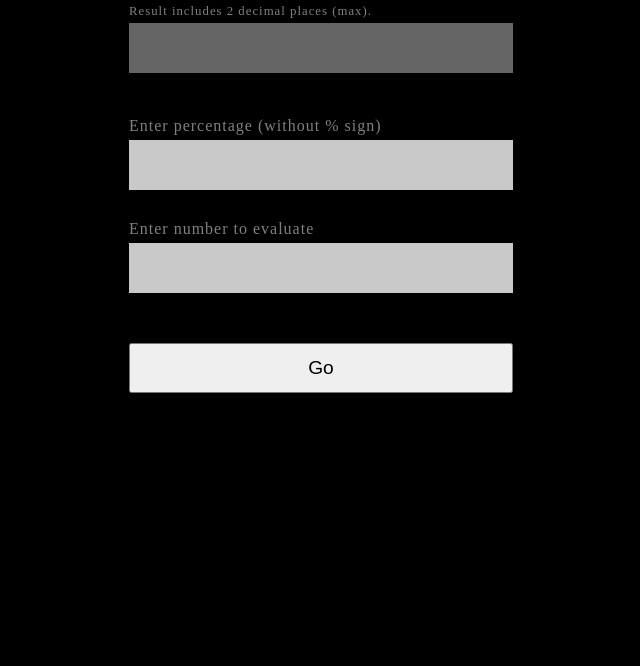
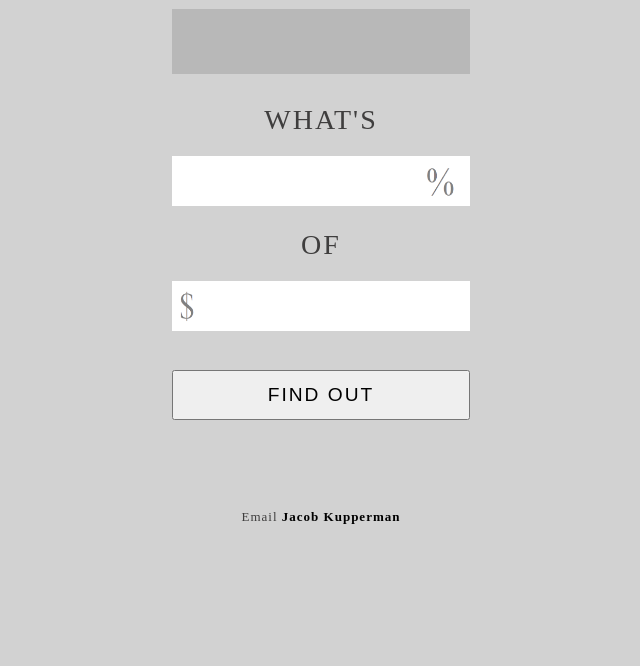
Before and after one commit to Jake2872/percent-calculator-javascript, a plain HTML site: page index.html in a window 1280 px wide. Shown: the part 156-822 px from the top of the page, without its empty margins (319-959 px from the left). Before the commit the page ends 800 px from the top, so only its background shows below. Drawn offline with Linux system fonts and the light colour scheme.

Commit message:
Updated user experience and interface after feedback
I received user feedback that the wording is confusing for a person who doesn't know how to calculate percent. One user said they always ask Siri to calculate percent. I redesigned it so it would be almost as simple or natural as asking a voice assistant.

```diff
--- a/index.html
+++ b/index.html
@@ -14,24 +14,26 @@
 
 	    <h1>Percent Calculator</h1>
 
-<p id="small-font">Result includes 2 decimal places &lpar;max&rpar;.</p>
+
 
 <p id="resultsDisplay"></p>
 <form action="" method="post">
 
-
+  <p class="text__whats-percent">What&#39;s </p>
  <label for="percent">Enter percentage &lpar;without &percnt; sign&rpar;</label>
   <input type="text" id="percent" name="percent" autocomplete="off">
 
-
-  <label for="prePercent">Enter number to evaluate</label>
+   <p class="text__whats-percent">Of</p>
+  <label for="prePercent">Enter number to find the percentage of</label>
   <input type="text" id="prePercent" name="number" autocomplete="off">
 
 
-  <button type="button" id="goButton" onclick="calculatePercentFunc()">Go</button>
+  <button type="button" id="goButton" onclick="calculatePercentFunc()">FIND OUT</button>
 
 </form>
 
+
+	<footer>Email <a href="mailto:j28k72@gmail.com">Jacob&nbsp;Kupperman</a></footer>
 <script src="script-percent-project.js"></script>
 	</body>
 </html>
--- a/script-percent-project.js
+++ b/script-percent-project.js
@@ -1,8 +1,3 @@
-
-var goButton = document.getElementById("goButton");
-
-
-
 //funciton
 function calculatePercentFunc() {
 
@@ -12,12 +7,12 @@ var enterPrePercent = document.getElementById("prePercent").value;
 
 var percent = enterPercent / 100 * enterPrePercent;
 
-  var resultsDisplay = document.getElementsByTagName("p")[1];
+  var resultsDisplay = document.getElementsByTagName("p")[0];
 
   //display total percent but as a fixed, 2-decimal string.
- resultsDisplay.innerHTML = +percent.toFixed(2);
+ resultsDisplay.innerHTML = `\$${+percent.toFixed(2)}`;
 
   //enter valid number error message
-    if(Number.isNaN(+enterPercent) || +enterPrePercent==0 || Number.isNaN(+enterPrePercent) || +enterPrePercent==0 ) resultsDisplay.innerHTML = "Enter valid number";
+    if(Number.isNaN(+enterPercent) || Number.isNaN(+enterPrePercent) ) resultsDisplay.innerHTML = "Enter valid number";
 
-} //end of function
+}
--- a/style-percent-project.css
+++ b/style-percent-project.css
@@ -10,11 +10,18 @@ section, article, nav, aside, header, footer, main { display: block;  }
 
 
 body {
-  background-color: black;
-  color: gray;
+  background-color: #D2D2D2;
+  color: #3F3E3E;
   margin: 8% auto 10% auto;
   letter-spacing: 1px;
   max-width: 400px;
+  padding: 1% calc(2% + 2vw);
+
+  -webkit-user-select: none;
+  -moz-user-select: none;
+  -ms-user-select: none;
+  user-select: none;
+
 }
 
 h1 {
@@ -26,46 +33,111 @@ h1 {
 
 #resultsDisplay {
 
-  min-height: 50px;
-  background-color: rgb(100, 100, 100);
-  color: rgb(230, 230, 230);
+  min-height: 65px;
+  background-color: #B8B8B8;
+  color: #1F1F1F;
   overflow: auto;
-  width: 96%;
   margin: 0 auto 5% auto;
-  padding: 10px;
-  font-size: 1.25rem;
+  padding: 15px 10px 10px 20px;;
+  font-size: 1.90rem;
+	letter-spacing: 2px;
+
+/*  border-radius: 15px;*/
 }
 
-#small-font {
-  font-size: 80%;
-  width: 96%;
-  margin: 0 auto 1% auto;
-}
+
 
 form {
   display: flex;
   flex-flow: column nowrap;
-  padding: 1% 2%;
+
 }
 
 label {
     margin-top: 5%;
+	position: absolute; /*leave it for accessibility*/
+	left: -1000px;
 }
 
+.text__whats-percent {
+	text-align: center;
+	text-transform: uppercase;
+	letter-spacing: 2px;
+	margin-bottom: 5%;
+	margin-top: 5%;
+	font-size: 1.75rem;
+}
+
+
+
 input {
-  background-color: rgb(200, 200, 200);
   font-size: 1.40rem;
   height: 50px;
-  border: none;
   display: block;
   margin-bottom: 3%;
   margin-top: 5px;
- padding: 5px;
+  padding: 5px;
+  border-color: transparent;  /*flat design*/
+
+	/*select all input upuon focus*/
+
+  -webkit-user-select: all;
+  -moz-user-select: all;
+  -ms-user-select: all;
+  user-select: all;
 
 }
+
+/*so entry is next to percent sign*/
+input:first-of-type {
+	text-align: right;
+}
+
+#percent {
+
+	background-image: url("images/percent-large.PNG");
+background-repeat: no-repeat;
+background-position: right 3px; /*positions image to right*/
+background-size: 42px 45px;
+
+	padding-right: 50px;
+	font-size: 2rem;
+
+}
+
+#prePercent {
+
+	background-image: url("images/cash-large.PNG");
+	background-repeat: no-repeat;
+	background-position: left 7px;
+	background-size: 26px 36px;
+	padding-left: 30px;
+	font-size: 2rem;
+
+}
+
+
 
 button {
   margin-top: 10%;
   font-size: 120%;
   height: 50px;
+  letter-spacing: 2px;
 }
+
+footer {
+	margin-top: 30%;
+	text-align: center;
+	font-size: small;
+}
+
+footer a {
+	color: black;
+	text-decoration: none;
+	font-weight: 700;
+
+}
+
+footer a:hover {
+	text-decoration: underline;
+}
```
Also changed, not shown: images/cash-large.PNG (added), images/percent-large.png (added).
